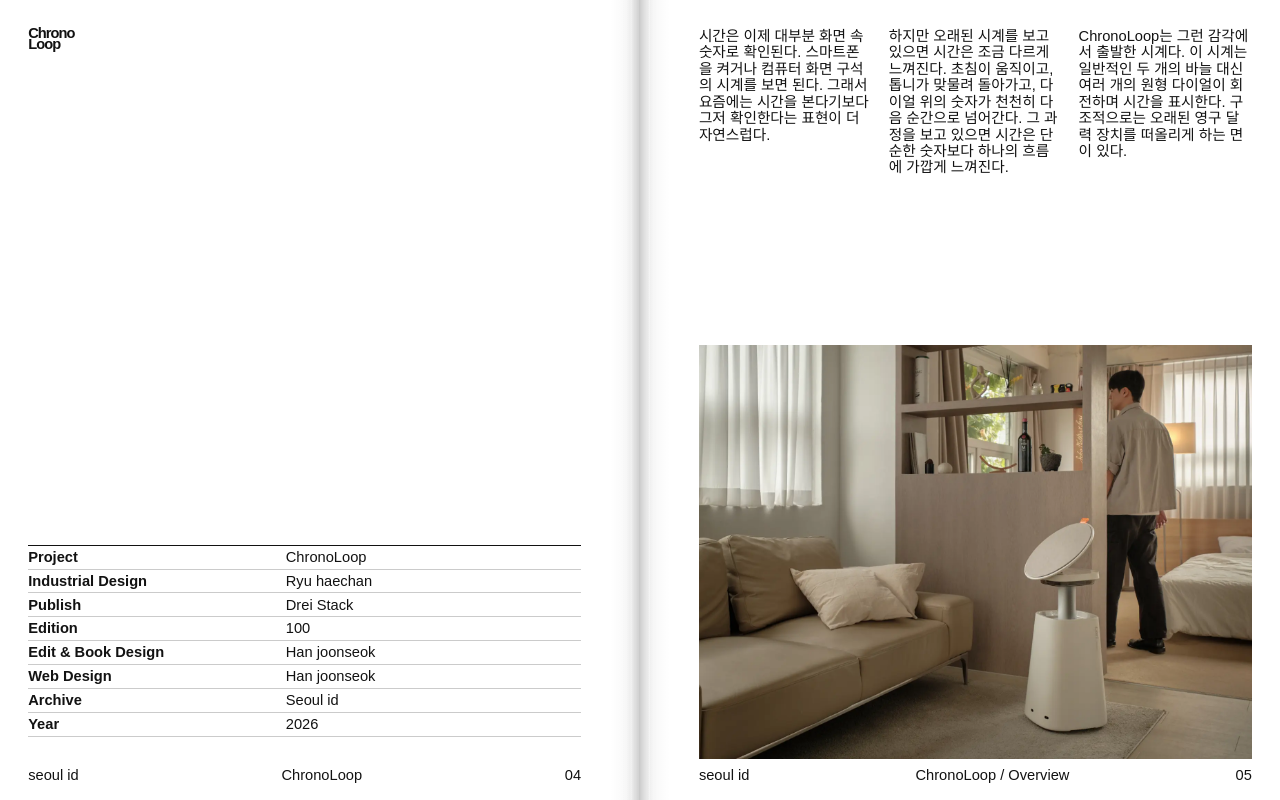
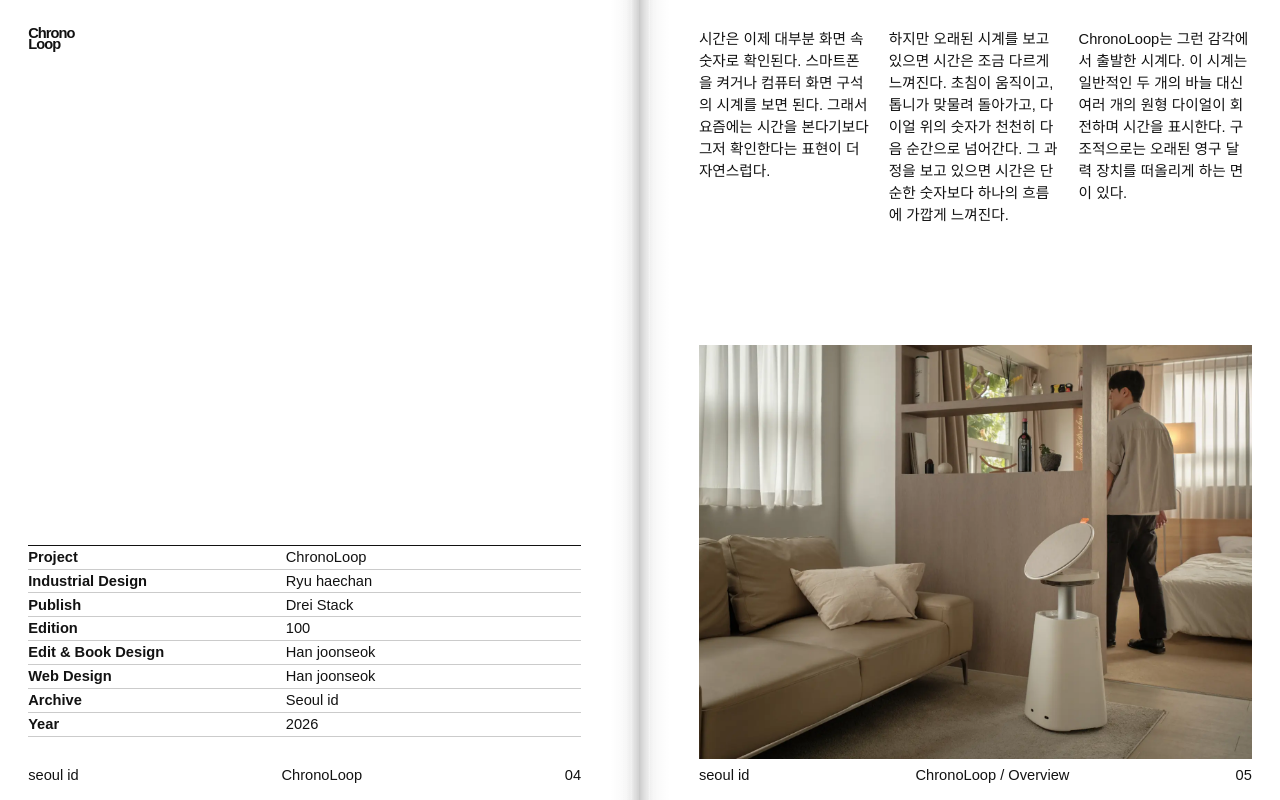
Before and after one commit to Joonseokvd/seoulid, a Next.js app: page /1 in a window 1280 px wide. Built offline with nearby package versions, Linux system fonts and the light colour scheme; a web font is replaced by a local one.

Commit message:
Set Korean text line height to 1.5

```diff
--- a/app/globals.css
+++ b/app/globals.css
@@ -6,7 +6,7 @@
   --ink: #121212;
   --small: 11pt;
   --large: 11pt;
-  --line-height: 1.52;
+  --line-height: 1.5;
   --outer-margin: clamp(34px, 6.4vw, 124px);
   --inner-margin: clamp(36px, 4.6vw, 88px);
   --gutter-width: clamp(30px, 3vw, 58px);
@@ -690,7 +690,7 @@ a.catalog-item {
   align-content: start;
   gap: clamp(12px, 1.3vw, 24px);
   font-size: 11pt;
-  line-height: 1.12;
+  line-height: var(--line-height);
 }
 
 .overview-hero,
@@ -719,7 +719,7 @@ a.catalog-item {
   align-content: start;
   gap: clamp(16px, 1.8vw, 30px);
   font-size: 11pt;
-  line-height: 1.12;
+  line-height: var(--line-height);
 }
 
 .process-copy-grid h2 {
```
